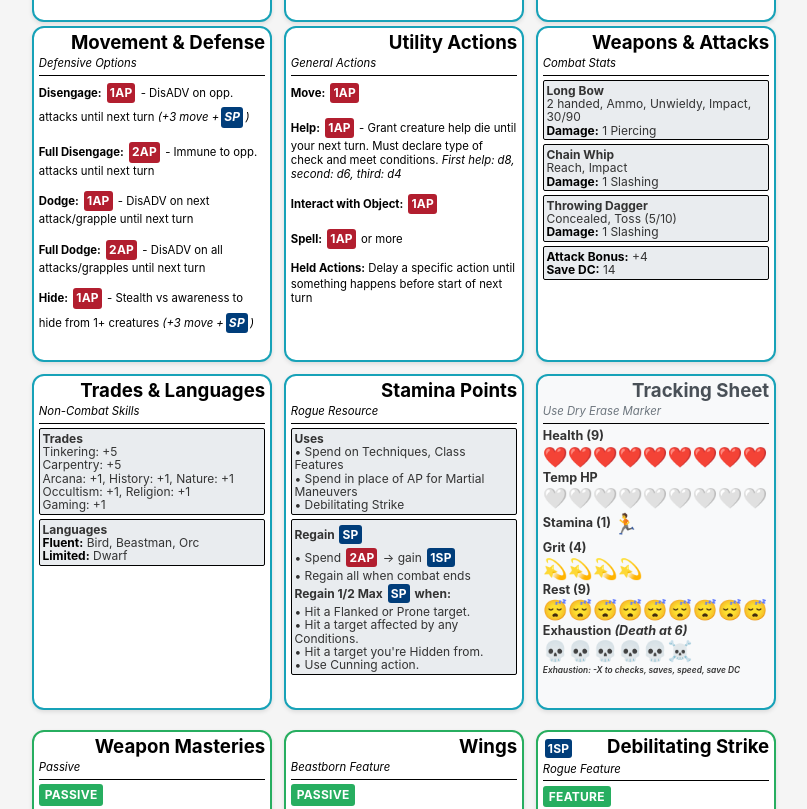
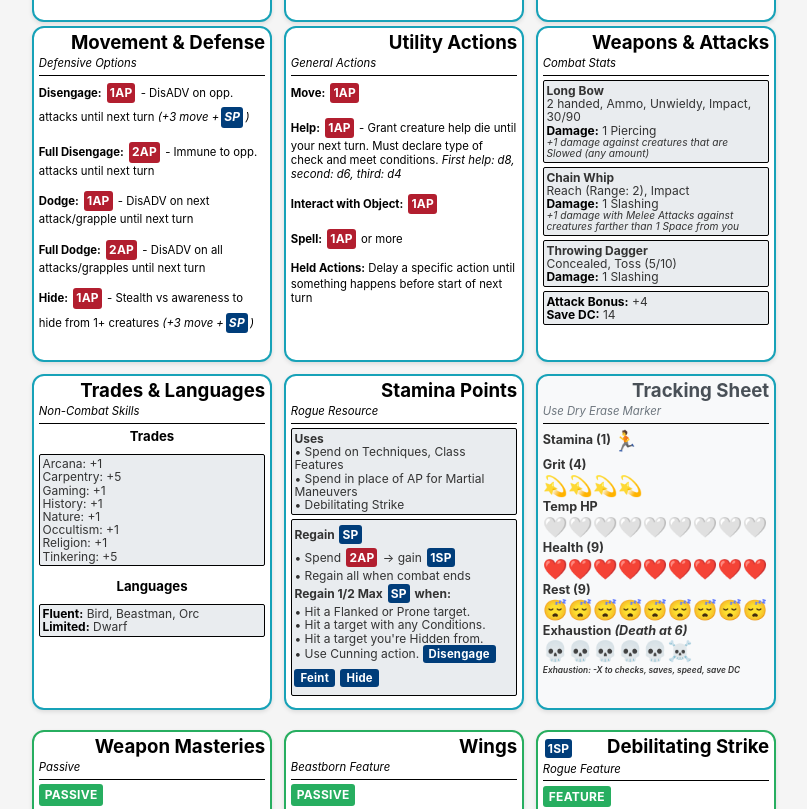
Before and after one commit to NigelThorne/dc20-cards, a React (Vite) app: page / in a window 1280 px wide. Shown: the part 462-1271 px from the top of the page, without its empty margins (236-1043 px from the left). Built offline with nearby package versions, Linux system fonts and the light colour scheme.

Commit message:
Refactor utilityCards character card layouts and details

```diff
--- a/src/data/cards/utilityCards.ts
+++ b/src/data/cards/utilityCards.ts
@@ -13,16 +13,18 @@ export const utilityCards: CharacterCard[] = [
           <span class="stat-label">Jump:</span> 1
         </div>
       </div>
-      <div class="character-stats-box defense-stats">
-        <div style="text-align: center; margin-bottom: 8px;"><strong>Defenses</strong></div>
-        <div style="display: flex; gap: 6px;">
-          <div style="flex: 1; text-align: center;">
+      <div style="text-align: center; margin-bottom: 8px;" class="ability-section-header">Defenses</div>
+      <div style="display: flex; gap: 6px;">
+        <div style="flex: 1;">
+          <div class="character-stats-box defense-stats" style="text-align: center;">
             <div class="ability-section-header" style="margin-bottom: 4px;">Precision</div>
             <div style="font-size: 1.8em; font-weight: bold; margin: 4px 0;">14</div>
             <div style="font-size: 0.85em;">H: 19</div>
             <div style="font-size: 0.85em;">B: 24</div>
           </div>
-          <div style="flex: 1; text-align: center;">
+        </div>
+        <div style="flex: 1;">
+          <div class="character-stats-box defense-stats" style="text-align: center;">
             <div class="ability-section-header" style="margin-bottom: 4px;">Area</div>
             <div style="font-size: 1.8em; font-weight: bold; margin: 4px 0;">10</div>
             <div style="font-size: 0.85em;">H: 15</div>
@@ -39,6 +41,9 @@ export const utilityCards: CharacterCard[] = [
           <span class="stat-label">Initiative:</span> +4 |
           <span class="stat-label">Death Threshold:</span> 4
         </div>
+      </div>
+      <div class="character-stats-box">
+        <div><strong>🍃 Camouflage:</strong> ADV Stealth while motionless</div>
       </div>
     `,
   },
@@ -234,12 +239,18 @@ export const utilityCards: CharacterCard[] = [
         <div>
           <span class="stat-label">Damage:</span> 1 Piercing
         </div>
+        <div style="font-size: 0.85em; font-style: italic;">
+          +1 damage against creatures that are Slowed (any amount)
+        </div>
       </div>
       <div class="character-stats-box">
         <div><strong>Chain Whip</strong></div>
-        <div>Reach, Impact</div>
+        <div>Reach (Range: 2), Impact</div>
         <div>
           <span class="stat-label">Damage:</span> 1 Slashing
+        </div>
+        <div style="font-size: 0.85em; font-style: italic;">
+          +1 damage with Melee Attacks against creatures farther than 1 Space from you
         </div>
       </div>
       <div class="character-stats-box">
@@ -263,16 +274,19 @@ export const utilityCards: CharacterCard[] = [
     subtitle: "Non-Combat Skills",
     category: "utility",
     content: `
+      <div class="ability-section-header" style="text-align: center; margin-bottom: 8px;">Trades</div>
+      <div class="character-stats-box" style="margin-bottom: 12px;">
+        <div>Arcana: +1</div>
+        <div>Carpentry: +5</div>
+        <div>Gaming: +1</div>
+        <div>History: +1</div>
+        <div>Nature: +1</div>
+        <div>Occultism: +1</div>
+        <div>Religion: +1</div>
+        <div>Tinkering: +5</div>
+      </div>
+      <div class="ability-section-header" style="text-align: center; margin-bottom: 8px;">Languages</div>
       <div class="character-stats-box">
-        <div><strong>Trades</strong></div>
-        <div>Tinkering: +5</div>
-        <div>Carpentry: +5</div>
-        <div>Arcana: +1, History: +1, Nature: +1</div>
-        <div>Occultism: +1, Religion: +1</div>
-        <div>Gaming: +1</div>
-      </div>
-      <div class="character-stats-box">
-        <div><strong>Languages</strong></div>
         <div>
           <span class="stat-label">Fluent:</span> Bird,
           Beastman, Orc
@@ -311,9 +325,9 @@ export const utilityCards: CharacterCard[] = [
           >
         </div>
         <div>• Hit a Flanked or Prone target.</div>
-        <div>• Hit a target affected by any Conditions.</div>
+        <div>• Hit a target with any Conditions.</div>
         <div>• Hit a target you're Hidden from.</div>
-        <div>• Use Cunning action.</div>
+        <div>• Use Cunning action. <span class="action-reference">Disengage</span> <span class="action-reference">Feint</span> <span class="action-reference">Hide</span></div>
       </div>
     `,
   },
@@ -324,13 +338,13 @@ export const utilityCards: CharacterCard[] = [
     category: "utility",
     isTracking: true,
     content: `
-      <div class="resource-tracking-header">Health (9)</div>
-      <div class="resource-tracking-icons">❤️❤️❤️❤️❤️❤️❤️❤️❤️</div>
-      <div class="resource-tracking-header">Temp HP</div>
-      <div class="resource-tracking-icons">🤍🤍🤍🤍🤍🤍🤍🤍🤍</div>
       <div class="resource-tracking-header">Stamina (1)<span class="inline-stamina-icon">🏃</span></div>
       <div class="resource-tracking-header">Grit (4)</div>
       <div class="resource-tracking-icons">💫💫💫💫</div>
+      <div class="resource-tracking-header">Temp HP</div>
+      <div class="resource-tracking-icons">🤍🤍🤍🤍🤍🤍🤍🤍🤍</div>
+      <div class="resource-tracking-header">Health (9)</div>
+      <div class="resource-tracking-icons">❤️❤️❤️❤️❤️❤️❤️❤️❤️</div>
       <div class="resource-tracking-header">Rest (9)</div>
       <div class="resource-tracking-icons">😴😴😴😴😴😴😴😴😴</div>
       <div class="resource-tracking-header">Exhaustion <em>(Death at 6)</em></div>
```
